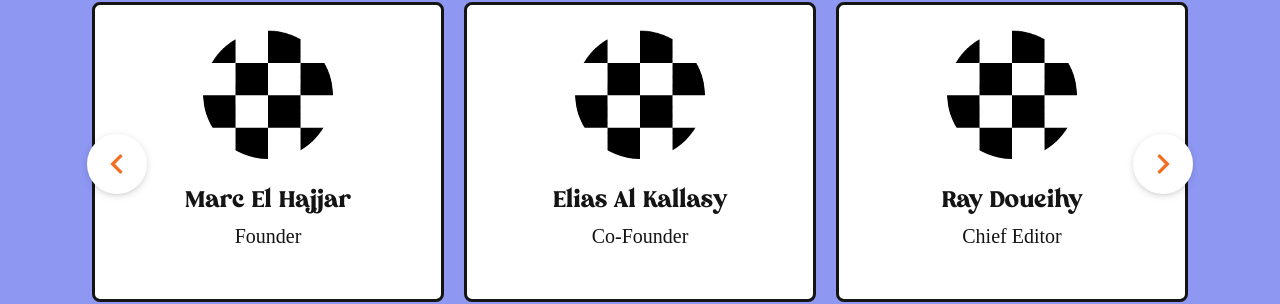
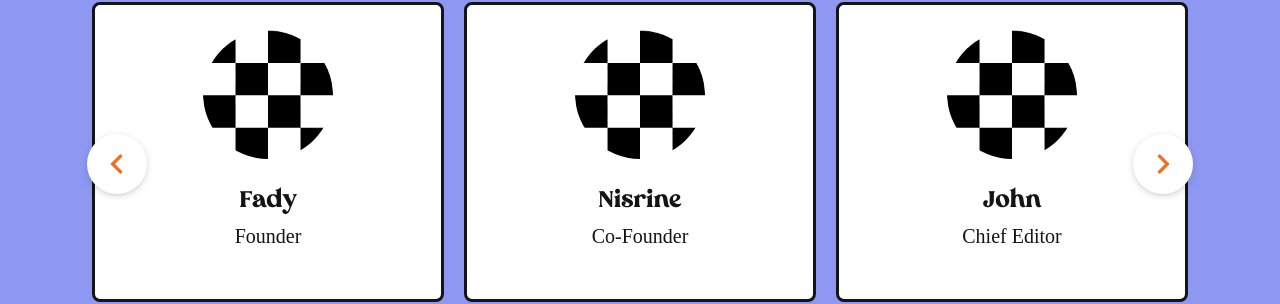
Before and after one commit to AkikiCharbel/blockchain-software-website, a Vue app: page / in a window 1280 px wide. Shown: the part 2437-2741 px from the top of the page. Built offline with nearby package versions, Linux system fonts and the light colour scheme; a web font is replaced by a local one.

Commit message:
Update team.vue

```diff
--- a/src/components/team.vue
+++ b/src/components/team.vue
@@ -38,21 +38,21 @@ export default {
     return {
       list: [
         {
-          name: 'Marc El Hajjar',
+          name: 'Fady',
           src1: 'team-default-image.png',
           jobtype: 'Founder',
 
         },
 
         {
-          name: 'Elias Al Kallasy',
+          name: 'Nisrine',
           src1: 'team-default-image.png',
           jobtype: 'Co-Founder',
 
         },
 
         {
-          name: 'Ray Doueihy',
+          name: 'John',
           src1: 'team-default-image.png',
           jobtype: 'Chief Editor',
         },
```
